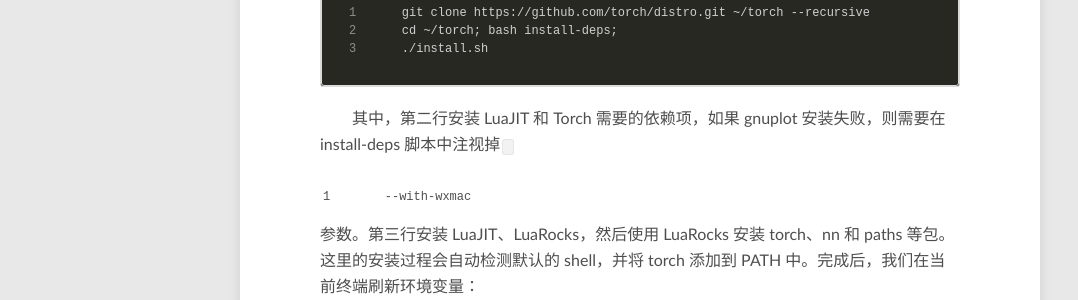
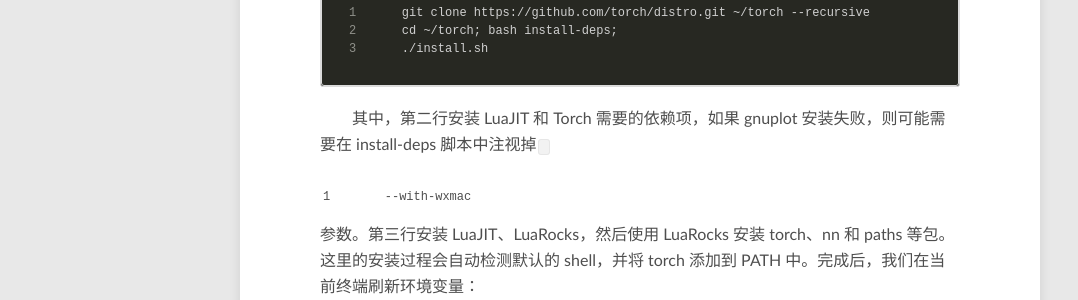
Before and after one commit to uare/uare.github.io, a Jekyll site: the page built from _posts/2016-10-05-making-a-prisma-or-ostagram-by-neural-style.md, in a window 1280 px wide and 900 px high, scrolled down 1021 px. Shown: the part 152-452 px from the top of the window, without its empty margins (0-1078 px from the left). Built offline with Jekyll 4.4.1, drawn with Linux system fonts in a browser that asks for light colours; comment, search, counter and statistics services are not loaded; some of the changed text lies outside the part shown.

````diff
--- a/_posts/2016-10-05-making-a-prisma-or-ostagram-by-neural-style.md
+++ b/_posts/2016-10-05-making-a-prisma-or-ostagram-by-neural-style.md
@@ -28,7 +28,7 @@ cd ~/torch; bash install-deps;
 ./install.sh
 ```
 
-　　其中，第二行安装 LuaJIT 和 Torch 需要的依赖项，如果 gnuplot 安装失败，则需要在 install-deps 脚本中注视掉`--with-wxmac`参数。第三行安装 LuaJIT、LuaRocks，然后使用 LuaRocks 安装 torch、nn 和 paths 等包。这里的安装过程会自动检测默认的 shell，并将 torch 添加到 PATH 中。完成后，我们在当前终端刷新环境变量：
+　　其中，第二行安装 LuaJIT 和 Torch 需要的依赖项，如果 gnuplot 安装失败，则可能需要在 install-deps 脚本中注视掉`--with-wxmac`参数。第三行安装 LuaJIT、LuaRocks，然后使用 LuaRocks 安装 torch、nn 和 paths 等包。这里的安装过程会自动检测默认的 shell，并将 torch 添加到 PATH 中。完成后，我们在当前终端刷新环境变量：
 
 ```
 # use bash
@@ -113,12 +113,12 @@ th neural_style.lua -style_image <image.jpg> -content_image <image.jpg>
 　　如果论文研究可以参考以下格式进行引用：
 
 	@misc{Johnson2015,
-	  	author = {Johnson, Justin},
-  		title = {neural-style},
-	  	year = {2015},
-  		publisher = {GitHub},
-	  	journal = {GitHub repository},
-  		howpublished = {\url{https://github.com/jcjohnson/neural-style}},
+        author = {Johnson, Justin},
+        title = {neural-style},
+        year = {2015},
+        publisher = {GitHub},
+        journal = {GitHub repository},
+        howpublished = {\url{https://github.com/jcjohnson/neural-style}},
 	}
 
 
````
Also changed, not shown: other parts of _posts/2016-10-05-making-a-prisma-or-ostagram-by-neural-style.md (+2 -2 lines).
